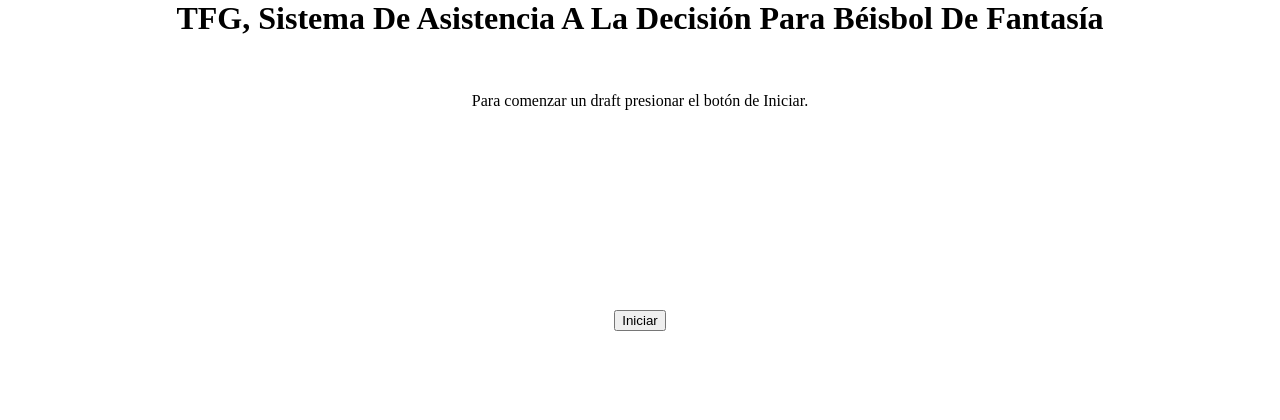
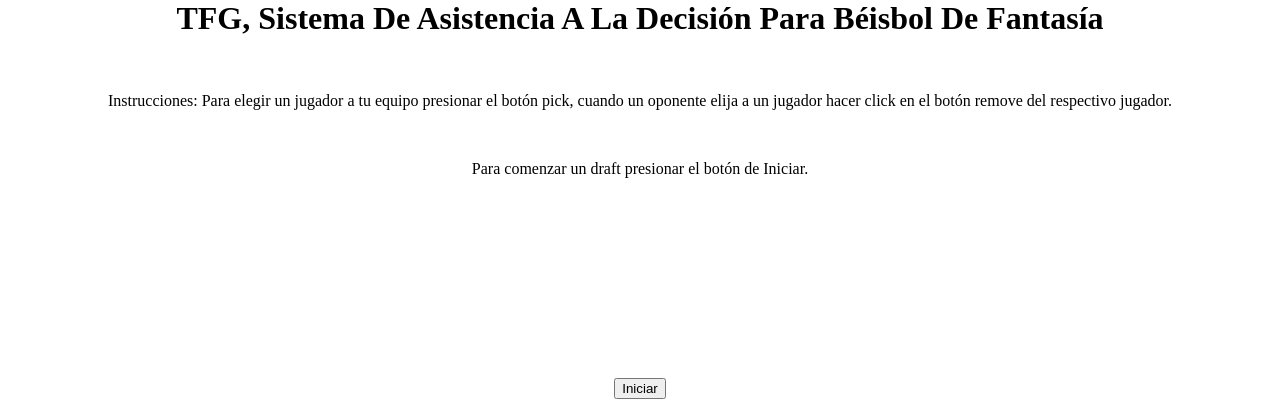
Before and after one commit to AndresIturria/Trabajo-Fin-De-Grado, a Flask app: page / in a window 1280 px wide. Shown: the part 50-470 px from the top of the page. Run offline with Flask 2, Linux system fonts and the light colour scheme.

Commit message:
instrucciones en index.jinja2

```diff
--- a/templates/index.jinja2
+++ b/templates/index.jinja2
@@ -6,6 +6,9 @@
 {% block content %}
     <h1 style="text-align: center; margin-top: 50px">TFG, Sistema De Asistencia A La Decisión Para Béisbol De Fantasía</h1>
     <br>
+    <p style="text-align: center";>Instrucciones: Para elegir un jugador a tu equipo presionar el botón pick, cuando un
+    oponente elija a un jugador hacer click en el botón remove del respectivo jugador.</p>
+    <br>
     <p style="text-align: center;">Para comenzar un draft presionar el botón de Iniciar.</p>
     <form action="/" method="post" style="margin-top:200px; text-align: center;">
   <input type="submit" value="Iniciar">
```
